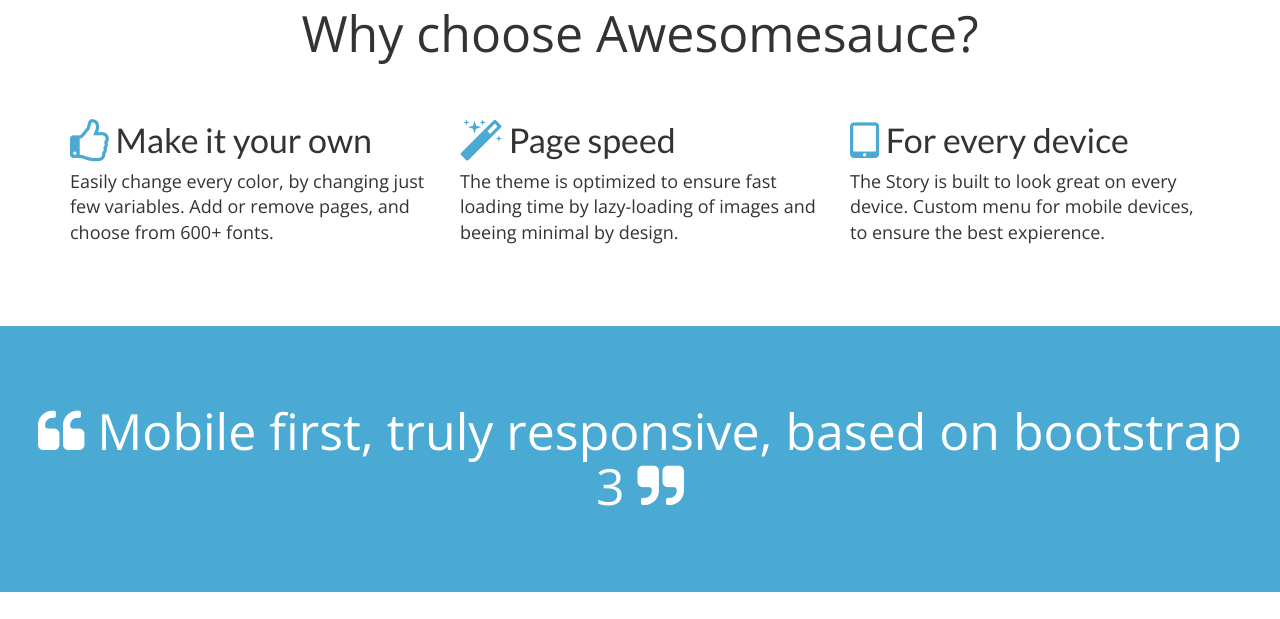
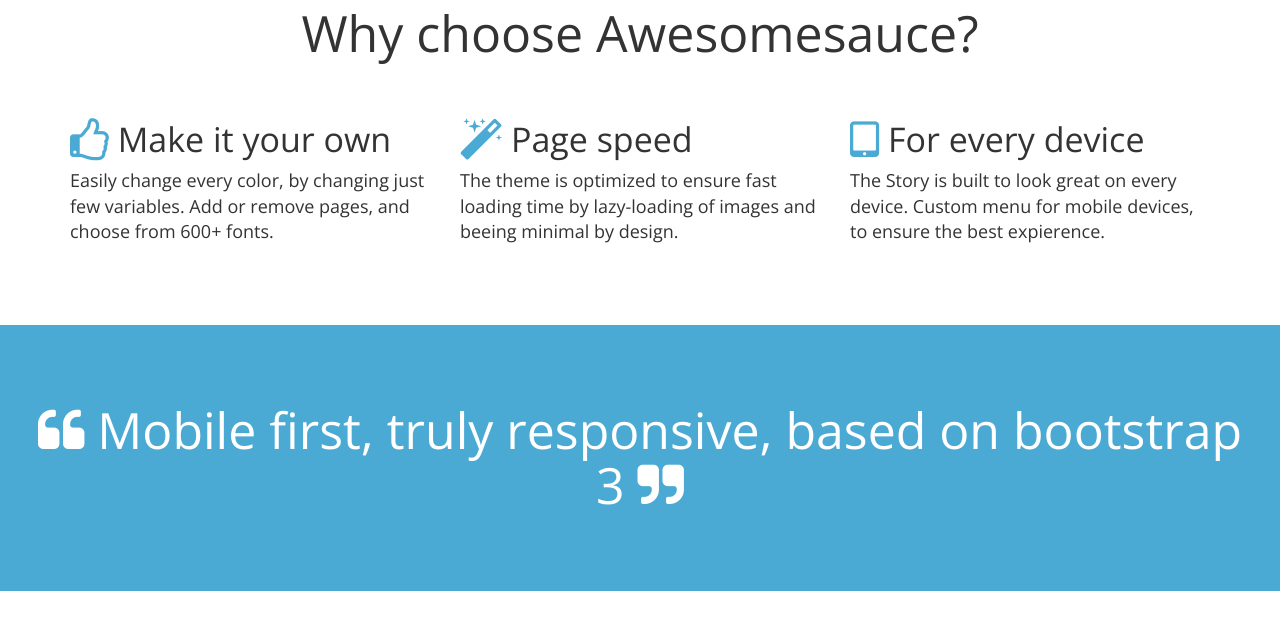
Before and after one commit to dstroot/landing-page-example, a website: page index.html in a window 1280 px wide. Shown: the part 1860-2479 px from the top of the page. Drawn offline with nearby package versions, Linux system fonts and the light colour scheme; a web font is replaced by a local one.

Commit message:
Changed Marketing Heading Font

```diff
--- a/less/style.less
+++ b/less/style.less
@@ -192,7 +192,7 @@
   }
   h3 {
     font-size: 34px;
-    font-family: "Lato", sans-serif;
+    //font-family: "Lato", sans-serif;
   }
   i {
     color: @brand-primary;
```
Also changed, not shown: css/style.css, css/style.min.css, 1 other file.
